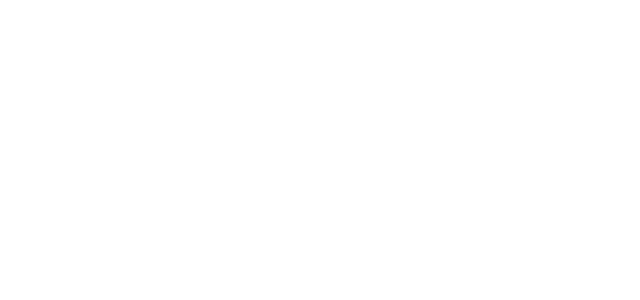
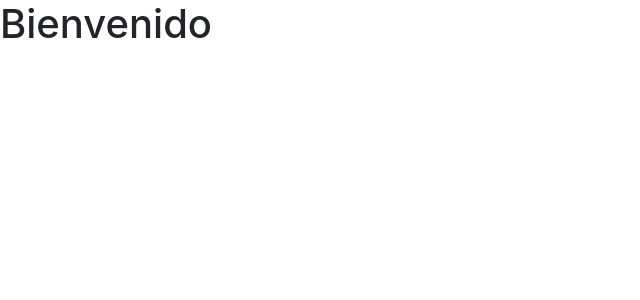
Before and after one commit to OmyRob86/exo-react, a React (Create React App) app: page / in a window 1280 px wide. Shown: the top 300 px of the page, without its empty margins (0-640 px from the left). Built offline with nearby package versions, Linux system fonts and the light colour scheme.

Commit message:
create Home.js and add Home component on App.js

```diff
--- a/src/App.js
+++ b/src/App.js
@@ -5,6 +5,7 @@
   Route,
 } from 'react-router-dom';
 
+import Home from './pages/Home';
 import CreateComments from './pages/CreateComments';
 import DeleteComments from './pages/DeleteComments';
 
@@ -13,6 +14,7 @@
   return (
     <Router>
       <Switch>
+        <Route path="/"                component={Home} />
         <Route path="/comments/create" component={CreateComments} />
         <Route path="/comments/delete" component={DeleteComments} />
       </Switch>
--- /dev/null
+++ b/src/pages/Home.js
@@ -0,0 +1,11 @@
+import React from 'react';
+
+const Home = () => {
+    return (
+        <div>
+            <h1>Bienvenido</h1>
+        </div>
+    );
+};
+
+export default Home
```
